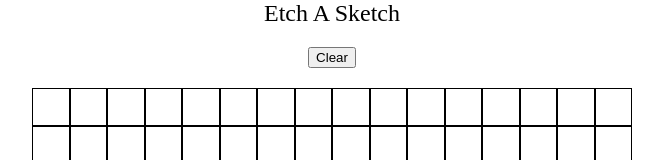
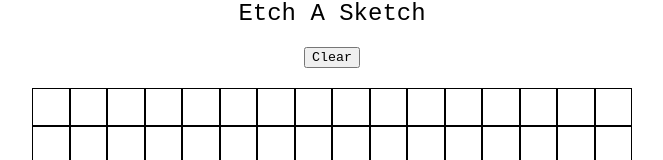
Before and after one commit to jennyrhee/etch-a-sketch, a plain HTML site: page index.html in a window 1280 px wide. Shown: the top 160 px of the page, without its empty margins (308-971 px from the left). Drawn offline with Linux system fonts and the light colour scheme.

Commit message:
Add font family

```diff
--- a/assets/style.css
+++ b/assets/style.css
@@ -2,6 +2,7 @@
   margin: 0;
   padding: 0;
   text-align: center;
+  font-family: monospace;
 }
 
 .header {
@@ -11,6 +12,10 @@
 
 .btn-container {
   margin: 20px;
+}
+
+button {
+  font-family: monospace;
 }
 
 .container {
```
